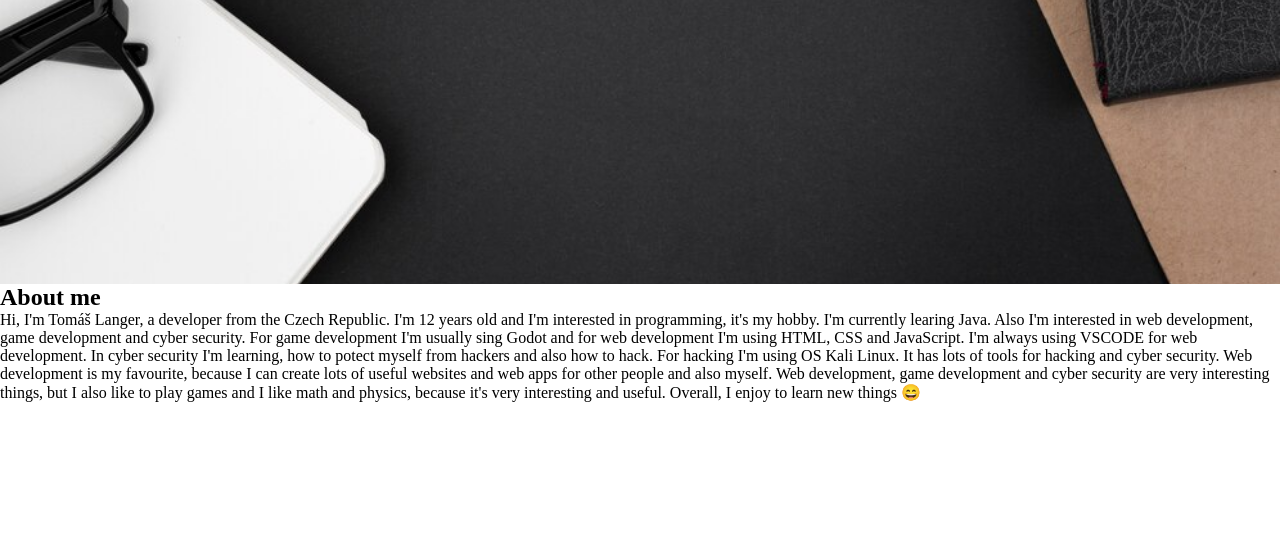
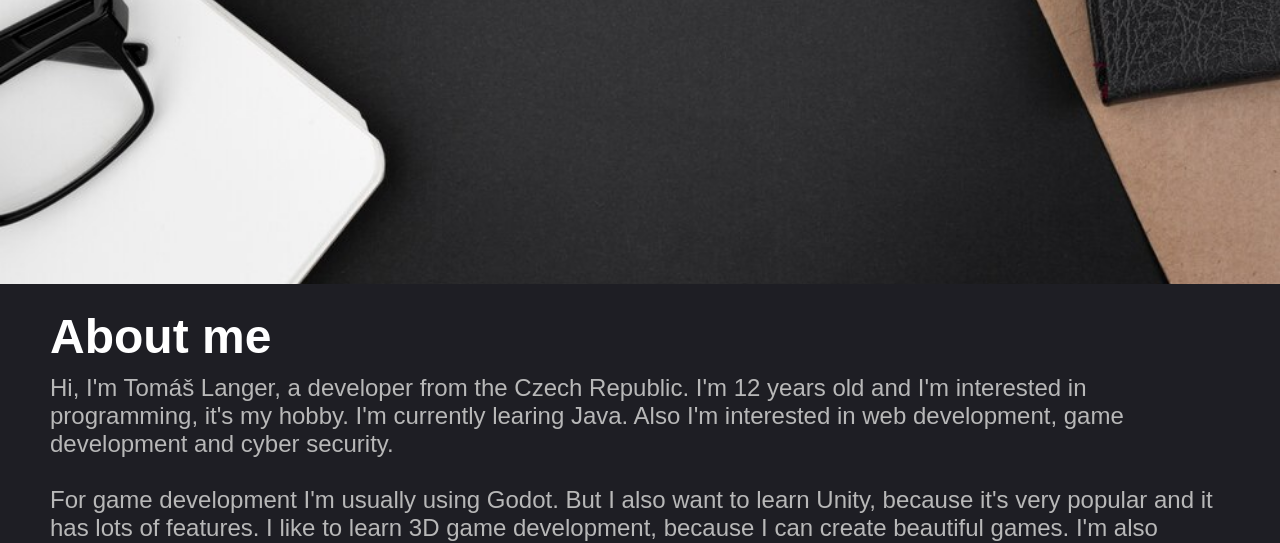
Before and after one commit to kecalek13/My-Portfolio, a plain HTML site: page index.html in a window 1280 px wide. Shown: the part 416-959 px from the top of the page. Before the commit the page ends 818 px from the top, so only its background shows below. Drawn offline with Linux system fonts and the light colour scheme.

Commit message:
Nastylována a upravena sekce 'about me'

```diff
--- a/index.html
+++ b/index.html
@@ -15,7 +15,15 @@
             <div class="about-me">
                 <h2>About me</h2>
                 <p class="about-me-text">
-                    Hi, I'm Tomáš Langer, a developer from the Czech Republic. I'm 12 years old and I'm interested in programming, it's my hobby. I'm currently learing Java. Also I'm interested in web development, game development and cyber security. For game development I'm usually sing Godot and for web development I'm using HTML, CSS and JavaScript. I'm always using VSCODE for web development. In cyber security I'm learning, how to potect myself from hackers and also how to hack. For hacking I'm using OS Kali Linux. It has lots of tools for hacking and cyber security. Web development is my favourite, because I can create lots of useful websites and web apps for other people and also myself. Web development, game development and cyber security are very interesting things, but I also like to play games and I like math and physics, because it's very interesting and useful. Overall, I enjoy to learn new things &#128516;
+                    Hi, I'm Tomáš Langer, a developer from the Czech Republic. I'm 12 years old and I'm interested in programming, it's my hobby. I'm currently learing Java. Also I'm interested in web development, game development and cyber security.
+
+                    <br><br>For game development I'm usually using Godot. But I also want to learn Unity, because it's very popular and it has lots of features. I like to learn 3D game development, because I can create beautiful games. I'm also interested in 2D games, because they are easier to create and 2D games can be also very fun. I also tried to make a game in Roblox Studio, becase it's very easy to use and the game can be pblished free and very easily.
+
+                    <br><br>For web development I'm using HTML, CSS and JavaScript. I'm always using VSCODE for web development. In the field of web development, I am mainly a frontend developer, but I also want to learn backend because I will need it in my career. Web development is my favourite, because I can create lots of useful websites and web apps for other people and also myself.
+
+                    <br><br>In cyber security I'm learning, how to potect myself from hackers and also how to hack. For hacking I'm using OS Kali Linux as a Virtual Machine (btw for virtualization I use Virtual Box). It has lots of tools for hacking and cyber security.
+
+                    <br><br>Web development, game development and cyber security are very interesting things, but I also like to play games and I like math and physics, because it's very interesting and useful. Overall, I enjoy to learn new things. &#128516;
                 </p>
             </div>
         </main>
--- a/styles.css
+++ b/styles.css
@@ -22,3 +22,33 @@ header h1 {
     color: #fff;
 }
 /* Konec sekce Header */
+
+main {
+    background-color: #1e1e24;
+    color: #fff;
+    font-family: sans-serif;
+    width: 100%;
+}
+
+/* Sekce About me */
+
+.about-me {
+    display: flex;
+    justify-content: center;
+    flex-direction: column;
+    align-items: left;
+    padding: 25px 50px;
+}
+
+.about-me h2 {
+    font-size: 3rem;
+    margin-bottom: 10px;
+}
+
+.about-me p {
+    font-size: 1.5rem;
+    margin-bottom: 10px;
+    color: #b8b8b8;
+}
+
+/* Konec sekce About me */
```
